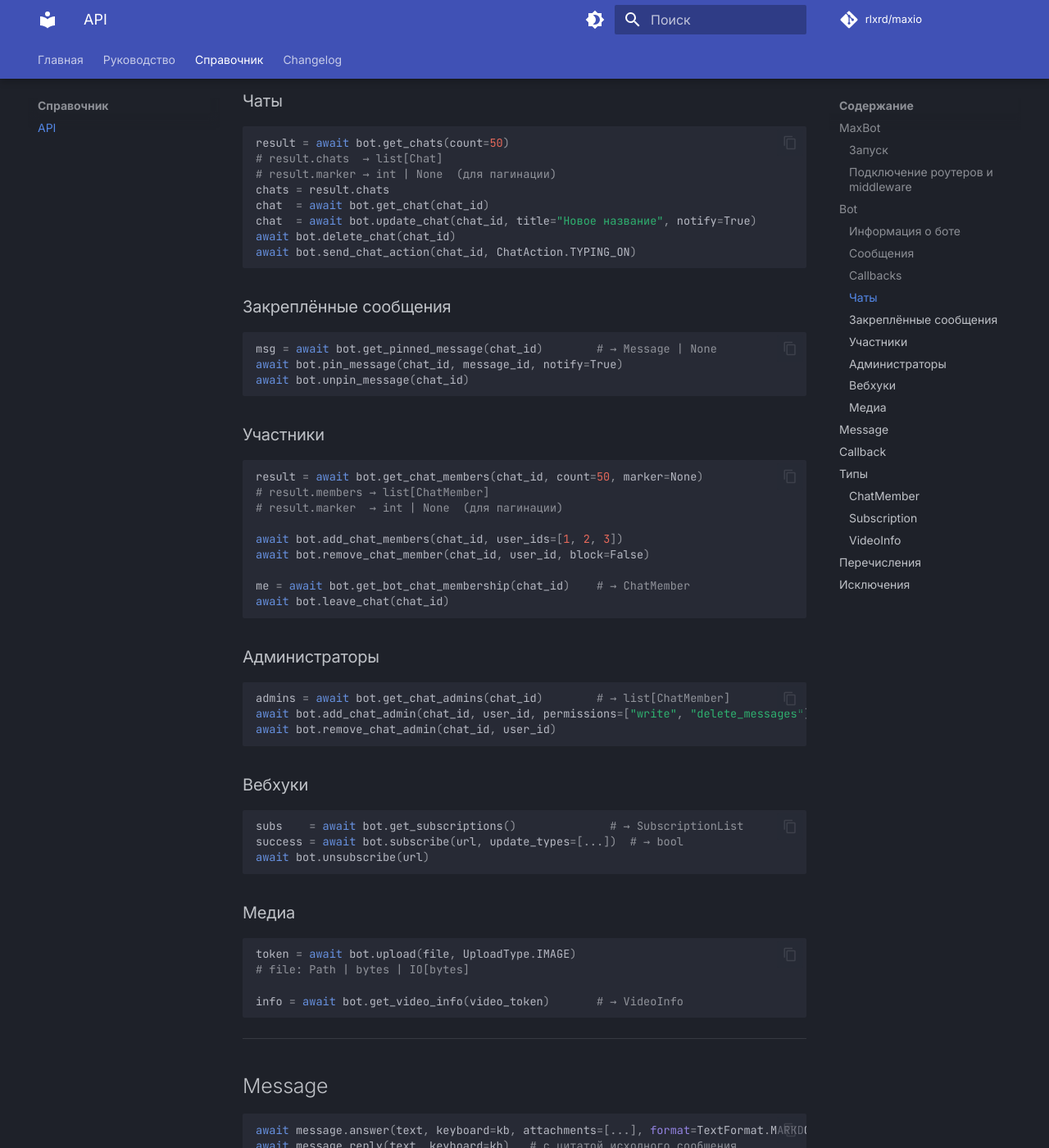
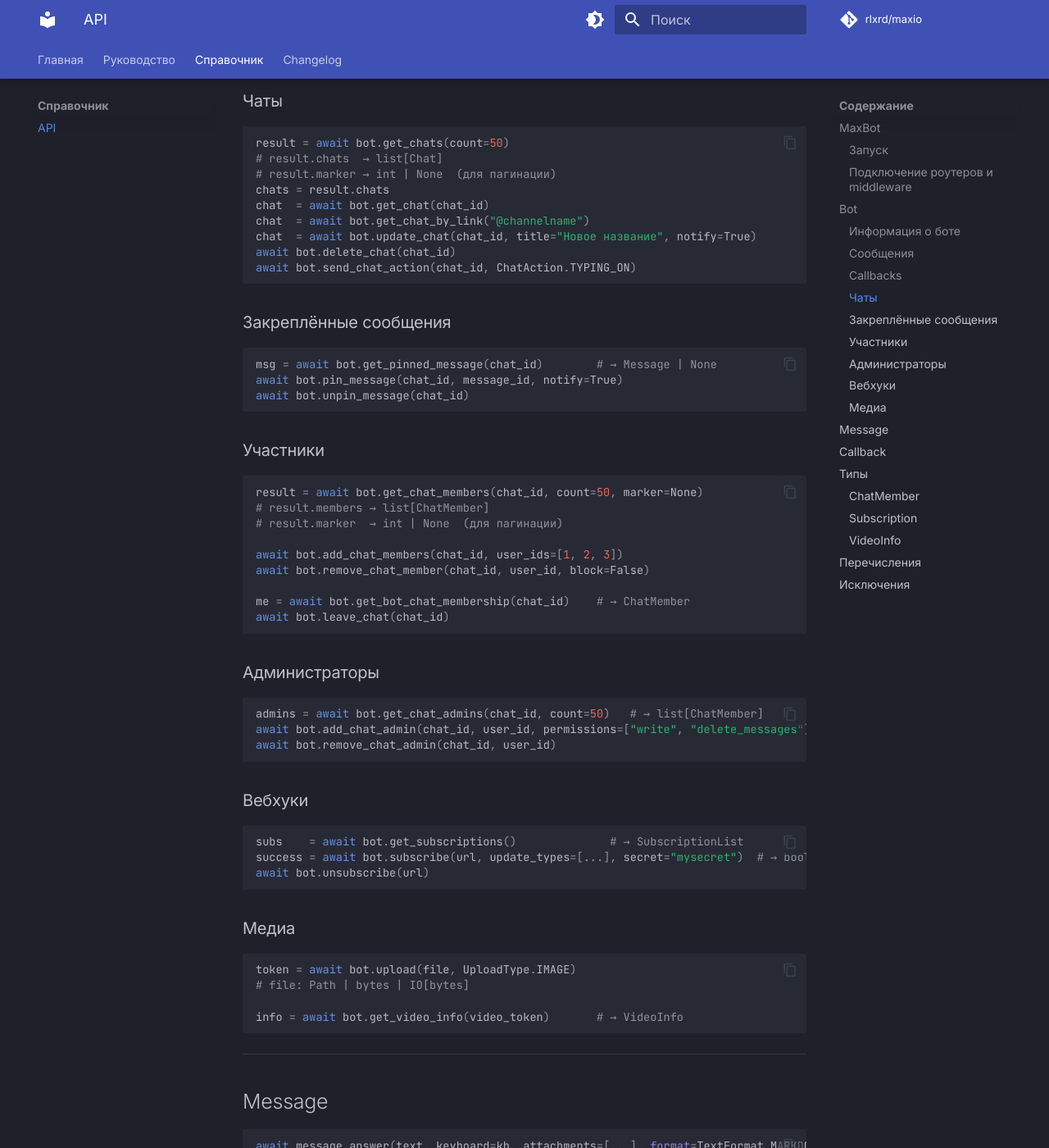
Before and after one commit to rlxrd/maxio, an MkDocs documentation site: the page built from docs/api.md, in a window 1280 px wide and 1400 px high, scrolled down 1723 px. Shown: the whole window at 82% size. Built offline with MkDocs 1.6.1 and Material for MkDocs 9.7.7, drawn with Linux system fonts in a browser that asks for light colours; comment, search, counter and statistics services are not loaded.

````diff
--- a/docs/api.md
+++ b/docs/api.md
@@ -89,6 +89,7 @@ result = await bot.get_chats(count=50)
 # result.marker → int | None  (для пагинации)
 chats = result.chats
 chat  = await bot.get_chat(chat_id)
+chat  = await bot.get_chat_by_link("@channelname")
 chat  = await bot.update_chat(chat_id, title="Новое название", notify=True)
 await bot.delete_chat(chat_id)
 await bot.send_chat_action(chat_id, ChatAction.TYPING_ON)
@@ -119,8 +120,8 @@ await bot.leave_chat(chat_id)
 ### Администраторы
 
 ```python
-admins = await bot.get_chat_admins(chat_id)        # → list[ChatMember]
-await bot.add_chat_admin(chat_id, user_id, permissions=["write", "delete_messages"])
+admins = await bot.get_chat_admins(chat_id, count=50)   # → list[ChatMember]
+await bot.add_chat_admin(chat_id, user_id, permissions=["write", "delete_messages"], alias="Модератор")
 await bot.remove_chat_admin(chat_id, user_id)
 ```
 
@@ -128,7 +129,7 @@ await bot.remove_chat_admin(chat_id, user_id)
 
 ```python
 subs    = await bot.get_subscriptions()              # → SubscriptionList
-success = await bot.subscribe(url, update_types=[...])  # → bool
+success = await bot.subscribe(url, update_types=[...], secret="mysecret")  # → bool
 await bot.unsubscribe(url)
 ```
 
````
